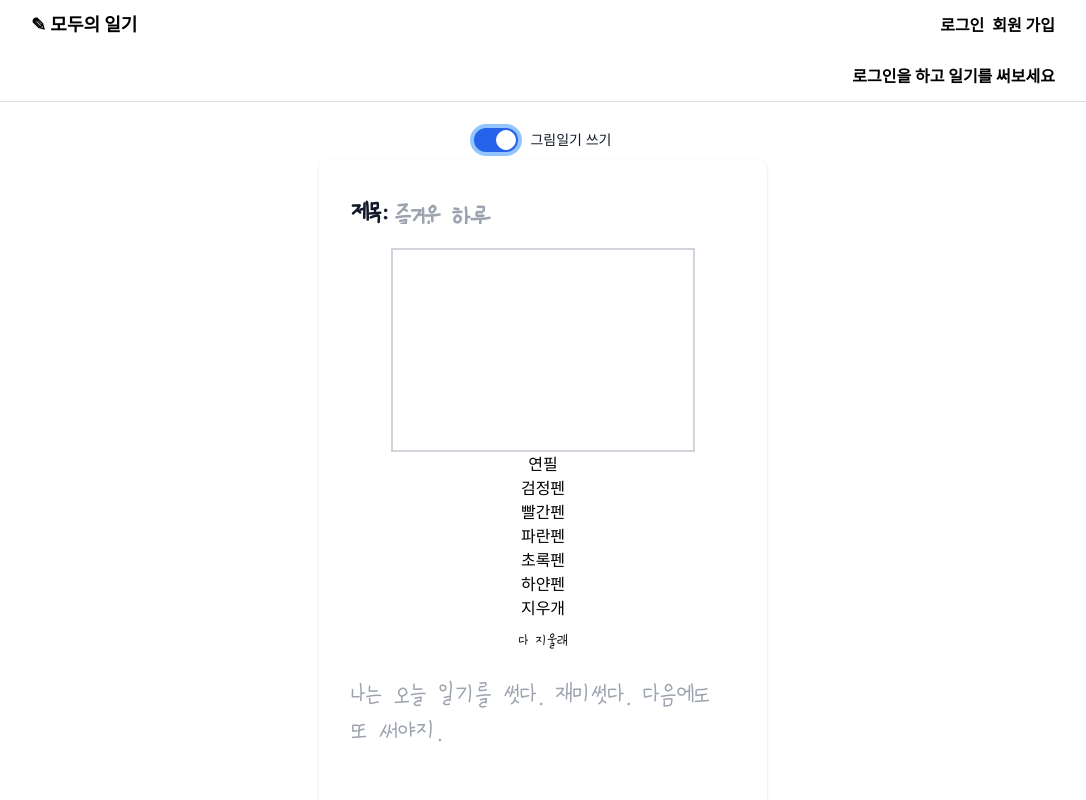
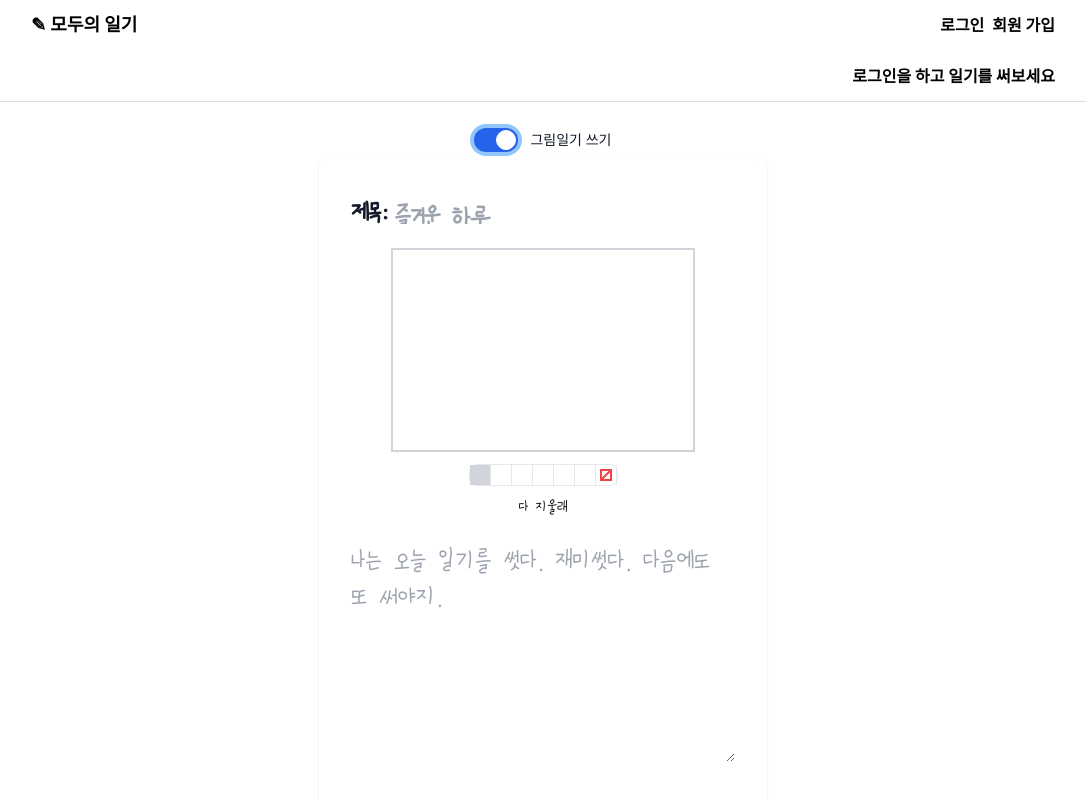
Before and after one commit to LeeSeungjae00/modoo-diary, a Next.js app: page /write in a window 1280 px wide. Both pictures are taken after a click on the label "그림일기 쓰기". Shown: the top 800 px of the page, without its empty margins (97-1183 px from the left). Built offline with nearby package versions, Linux system fonts and the light colour scheme; no server answers.

Commit message:
✨ 팔레트 컴포넌트 추가하여 색깔 설정

```diff
--- a/src/app/write/page.tsx
+++ b/src/app/write/page.tsx
@@ -9,7 +9,7 @@ import InputAlert from "@/components/common/inputAlert";
 import { postDiary } from "@/api/diary";
 import FontButton from "@/components/common/fontButton";
 import useCoordinate from "@/hooks/useCoordinate";
-import Canvas from "@/components/canvas";
+import Canvas from "@/components/client/write/Canvas";
 import axios from "axios";
 import dataURItoBlob from "@/lib/dataURItoBlob";
 
--- a/src/components/canvas.tsx
+++ b/src/components/client/write/Canvas.tsx
@@ -1,9 +1,10 @@
-// react
-import React, { useRef, useEffect, useState } from "react";
-import FontButton from "./common/fontButton";
+"use client";
+
+import React from "react";
+import FontButton from "../../common/fontButton";
 import { disableBodyScroll, enableBodyScroll } from "body-scroll-lock";
 import useDrawCanvas from "@/hooks/useDrawCanvas";
-// style
+import Pallet from "./Pallet";
 
 export const CANVAS_WIDTH = 300;
 export const CANVAS_HEIGHT = 200;
@@ -24,6 +25,13 @@ export default function Canvas({
     setIsDraw,
     clearCanvas,
   } = useDrawCanvas(canvasRef);
+  const [color, setColor] = React.useState<string>("#000000");
+  const onClickColor = (e: React.MouseEvent<HTMLInputElement>) => {
+    const target = e.target as HTMLInputElement;
+    setColor(target.value);
+    colorChange(target.value);
+    setIsDraw(true);
+  };
 
   return (
     <>
@@ -50,32 +58,19 @@ export default function Canvas({
           ></canvas>
         </div>
       </div>
-      <button type="button" onClick={() => colorChange("#b7b7b7")}>
-        연필
-      </button>
-      <button type="button" onClick={() => colorChange("#010101")}>
-        검정펜
-      </button>
-      <button type="button" onClick={() => colorChange("#ff2a2a")}>
-        빨간펜
-      </button>
-      <button type="button" onClick={() => colorChange("#1582ff")}>
-        파란펜
-      </button>
-      <button type="button" onClick={() => colorChange("#00720d")}>
-        초록펜
-      </button>
-      <button type="button" onClick={() => colorChange("#ffffff")}>
-        하얀펜
-      </button>
-      <button
-        type="button"
-        onClick={() => {
-          setIsDraw(false);
-        }}
-      >
-        지우개
-      </button>
+      <Pallet
+        colorChange={colorChange}
+        isDraw={isDraw}
+        setIsDraw={setIsDraw}
+        colors={[
+          "#000000",
+          "#6b7280",
+          "#ffffff",
+          "#ef4444",
+          "#3b82f6",
+          "#22c55e",
+        ]}
+      ></Pallet>
       <FontButton
         type="button"
         onClick={clearCanvas}
--- /dev/null
+++ b/src/components/client/write/Pallet.tsx
@@ -0,0 +1,65 @@
+import React, { useState } from "react";
+
+export default function Pallet({
+  colorChange,
+  isDraw,
+  setIsDraw,
+  colors,
+}: {
+  colorChange: (color: string) => void;
+  isDraw: boolean;
+  setIsDraw: (isDraw: boolean) => void;
+  colors: string[];
+}) {
+  const [color, setColor] = useState<string>("#000000");
+  const onClickColor = (e: React.MouseEvent<HTMLInputElement>) => {
+    const target = e.target as HTMLInputElement;
+    setColor(target.value);
+    colorChange(target.value);
+    setIsDraw(true);
+  };
+
+  return (
+    <ul
+      id="PALLET"
+      className="items-center text-sm font-medium text-gray-900 bg-white border border-gray-200 rounded-lg flex mx-auto mt-3"
+    >
+      {colors.map((_color) => (
+        <li
+          key={_color}
+          className={`border-b border-gray-200 sm:border-b-0 sm:border-r  ${
+            isDraw && color === _color && "bg-gray-300"
+          }`}
+        >
+          <label className="w-full p-1 text-sm flex items-center justify-center">
+            <div className={`w-3 h-3 bg-[${_color}]`}></div>
+            <input
+              onClick={onClickColor}
+              value={_color}
+              type="radio"
+              className="hidden"
+            />
+          </label>
+        </li>
+      ))}
+      <li
+        className={`border-b border-gray-200 sm:border-b-0 sm:border-r  ${
+          !isDraw && "bg-gray-300"
+        }`}
+      >
+        <label>
+          <button
+            type="button"
+            className="w-full p-1 text-sm flex items-center justify-center"
+            onClick={() => {
+              setIsDraw(false);
+            }}
+          >
+            <div className="w-3 h-3 border-red-500  border-2"></div>
+            <div className="w-0 h-3 border-red-500  border-r-2 rotate-45 absolute transform skew-y-20"></div>
+          </button>
+        </label>
+      </li>
+    </ul>
+  );
+}
--- a/src/components/diaryDiv.tsx
+++ b/src/components/diaryDiv.tsx
@@ -12,7 +12,7 @@ import UpdateDiaryForm from "./updateDiaryForm";
 import WellDoneButton from "./wellDoneButton";
 import MoreHarderButton from "./moreHarderButton";
 import Image from "next/image";
-import { CANVAS_HEIGHT, CANVAS_WIDTH } from "./canvas";
+import { CANVAS_HEIGHT, CANVAS_WIDTH } from "./client/write/Canvas";
 import { AuthContext } from "@/context/authInfo.context";
 
 const DiaryCard = styled.div`
--- a/src/hooks/useDrawCanvas.ts
+++ b/src/hooks/useDrawCanvas.ts
@@ -1,4 +1,4 @@
-import { CANVAS_HEIGHT, CANVAS_WIDTH } from "@/components/canvas";
+import { CANVAS_HEIGHT, CANVAS_WIDTH } from "@/components/client/write/Canvas";
 import React, { useEffect, useState } from "react";
 
 export default function useDrawCanvas(
```
